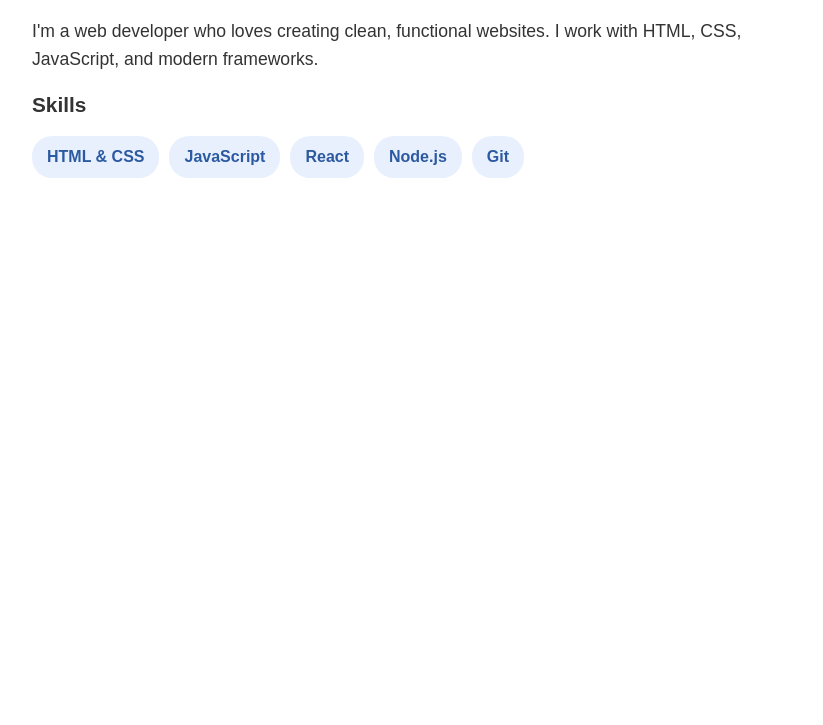
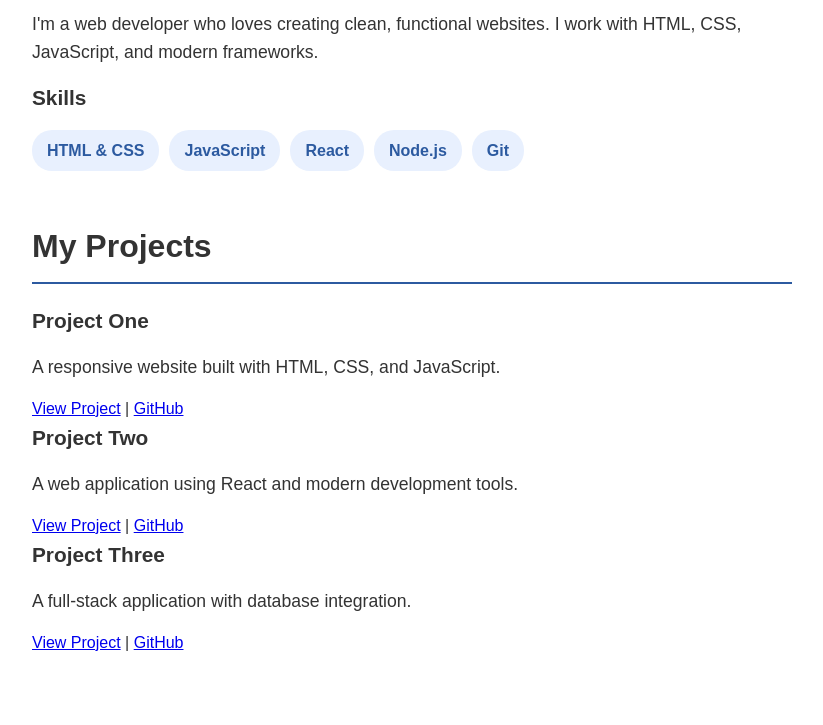
Before and after one commit to N-Nashe/CDV05, a plain HTML site: page index.html in a window 1280 px wide. Shown: the part 708-1433 px from the top of the page, without its empty margins (228-1051 px from the left). Before the commit the page ends 956 px from the top, so only its background shows below. Drawn offline with Linux system fonts and the light colour scheme.

Commit message:
added projects section as well as function startTour() to scroll through the website in a seamless and smooth way

```diff
--- a/index.html
+++ b/index.html
@@ -4,6 +4,7 @@
     <meta charset="UTF-8">
     <meta name="viewport" content="width=device-width, initial-scale=1.0">
     <link rel="stylesheet" href="styles.css">
+    <script src="scroll.js"></script>
 
     <title>Personal Portfolio Website</title>
 </head>
@@ -21,8 +22,8 @@
         <section class="hero">
             <h1>Hi, My name is Munashe Welcome to my website let's take you through!</h1>
             <div class="cta-buttons">
-                <a href="#projects" class="btn">Let's Go!</a>
-                 <a href="#projects" class="btn">Nah.</a>
+                <button onclick="startTour()" class="btn">Let's Go!</button>
+                <a href="#projects" class="btn">Nah.</a>
             </div>
 
 
@@ -44,6 +45,28 @@
             </ul>
         </section>
 
+        <section id="projects">
+            <h2>My Projects</h2>
+
+            <div class="project">
+                <h3>Project One</h3>
+                <p>A responsive website built with HTML, CSS, and JavaScript.</p>
+                <a href="#">View Project</a> | <a href="#">GitHub</a>
+            </div>
+
+            <div class="project">
+                <h3>Project Two</h3>
+                <p>A web application using React and modern development tools.</p>
+                <a href="#">View Project</a> | <a href="#">GitHub</a>
+            </div>
+
+            <div class="project">
+                <h3>Project Three</h3>
+                <p>A full-stack application with database integration.</p>
+                <a href="#">View Project</a> | <a href="#">GitHub</a>
+            </div>
+        </section>
+
     </container>
 </body>
 </html>
--- /dev/null
+++ b/scroll.js
@@ -0,0 +1,16 @@
+// Simple auto-scroll tour for Munashe's Portfolio
+
+function startTour() {
+    const sections = ['#about', '#projects', '#contact'];
+    let index = 0;
+
+    function scrollNext() {
+        if (index < sections.length) {
+            document.querySelector(sections[index]).scrollIntoView({ behavior: 'smooth' });
+            index++;
+            setTimeout(scrollNext, 3000);
+        }
+    }
+
+    scrollNext();
+}
```
